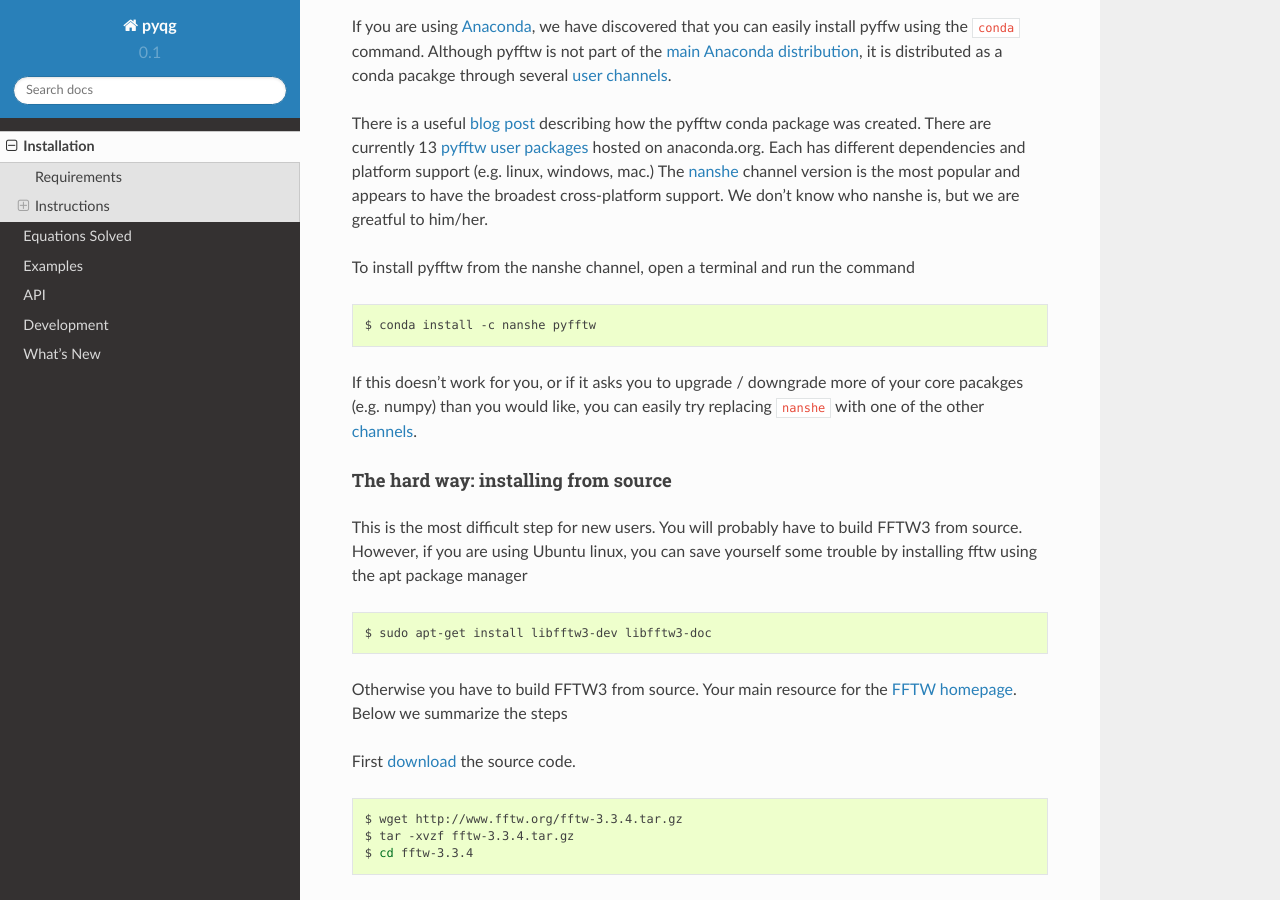
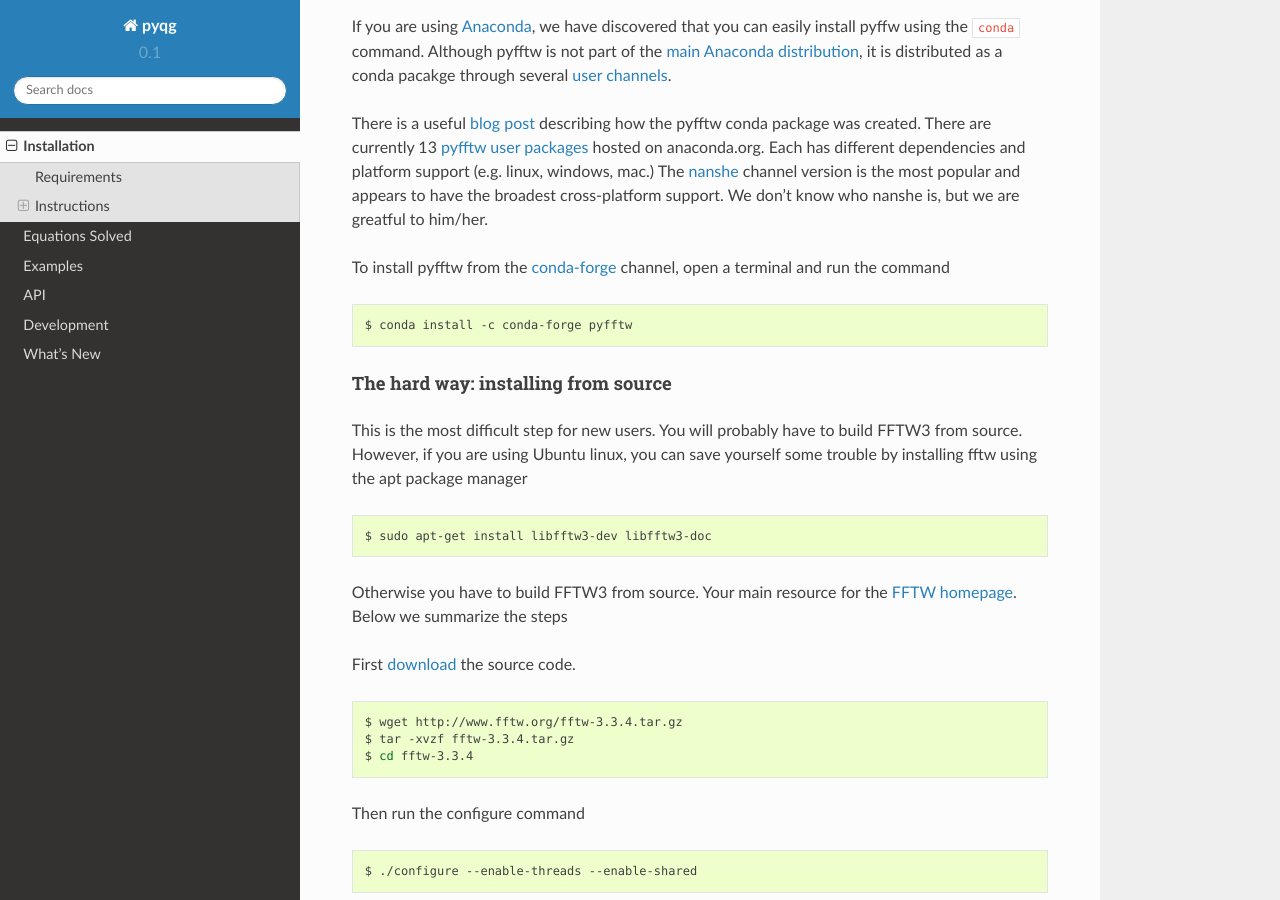
Before and after one commit to pyqg/pyqg, a Sphinx documentation site: the page built from docs/installation.rst, in a window 1280 px wide and 900 px high, scrolled down 1080 px. Built offline with Sphinx 7.4.7 and the Read the Docs theme 2.0.0, drawn with Linux system fonts in a browser that asks for light colours.

Commit message:
Update installation.rst
fixes #163

```diff
--- a/docs/installation.rst
+++ b/docs/installation.rst
@@ -73,17 +73,13 @@ The `nanshe <https://anaconda.org/nanshe/pyfftw>`__ channel version is the most
 popular and appears to have the broadest cross-platform support. We don't know
 who nanshe is, but we are greatful to him/her.
 
-To install pyfftw from the nanshe channel, open a terminal and run
-the command
+To install pyfftw from the `conda-forge <https://conda-forge.github.io/>`_
+channel, open a terminal and run the command
 
 .. code-block:: bash
 
-    $ conda install -c nanshe pyfftw
+    $ conda install -c conda-forge pyfftw
 
-If this doesn't work for you, or if it asks you to upgrade / downgrade more of
-your core pacakges (e.g. numpy) than you would like, you can easily try
-replacing ``nanshe`` with one of the other `channels
-<https://anaconda.org/search?q=pyfftw>`__.
 
 The hard way: installing from source
 ^^^^^^^^^^^^^^^^^^^^^^^^^^^^^^^^^^^^
```
